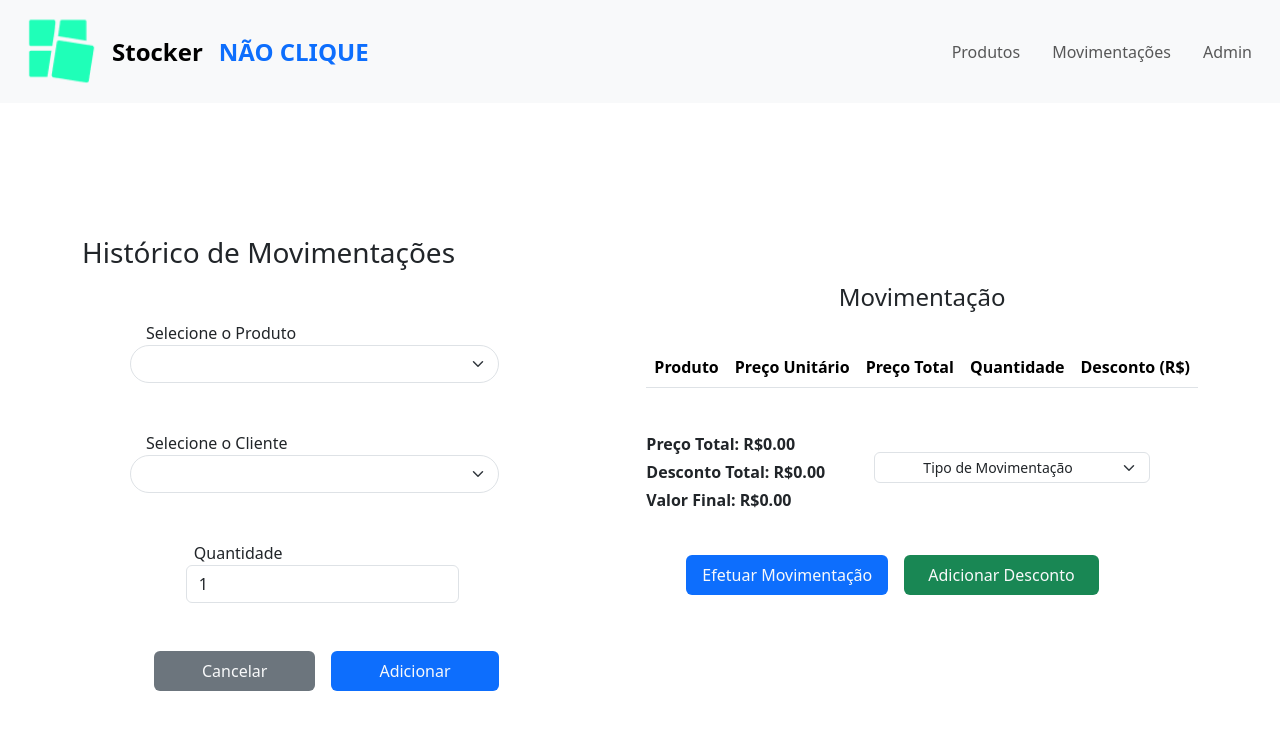
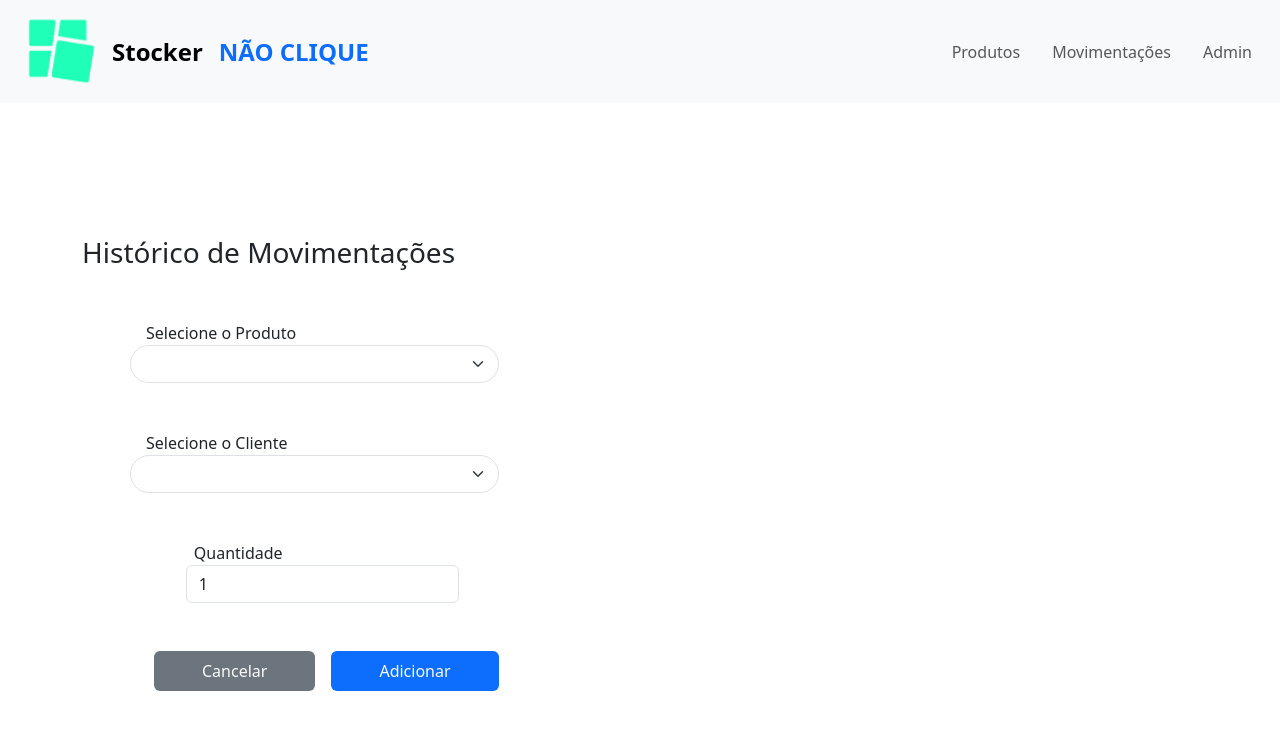
Before and after one commit to marquesdavi/stocker-frontend, an Angular app: page /new-order in a window 1280 px wide. Shown: the top 730 px of the page. Built offline with nearby package versions, Linux system fonts and the light colour scheme.

Commit message:
AAAAAAAAAAAAAAAAAA

```diff
--- a/src/app/orders/new-order/new-order.component.html
+++ b/src/app/orders/new-order/new-order.component.html
@@ -10,8 +10,8 @@
                         {{ product.nomeProduto }}
                     </option>
                 </select>
-                <label class="ms-3" for="product-select">Selecione o Cliente</label>
-                <select class="form-select product-select form-select-md mb-3 rounded-pill text-center mb-5"
+                <label *ngIf="!orderProducts.length" class="ms-3" for="product-select">Selecione o Cliente</label>
+                <select *ngIf="!orderProducts.length" class="form-select product-select form-select-md mb-3 rounded-pill text-center mb-5"
                     [(ngModel)]="selectedClient" aria-label="Selecione o Cliente">
                     <option *ngFor="let client of clientes" [ngValue]="client">
                         {{ client.nome }}
@@ -40,7 +40,7 @@
             </div>
         </div>
 
-        <div class="d-flex flex-column mt-5 ms-5">
+        <div *ngIf="orderProducts.length" class="d-flex flex-column mt-5 ms-5">
             <a class="navbar-brand fs-4 text-center pb-4 user-select-none mw-75">Movimentação</a>
             <table class="table mt-2 text-center">
                 <thead>
```
